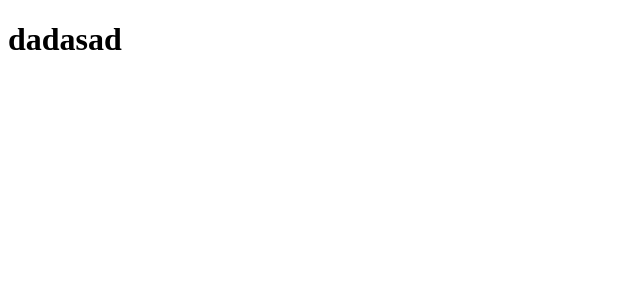
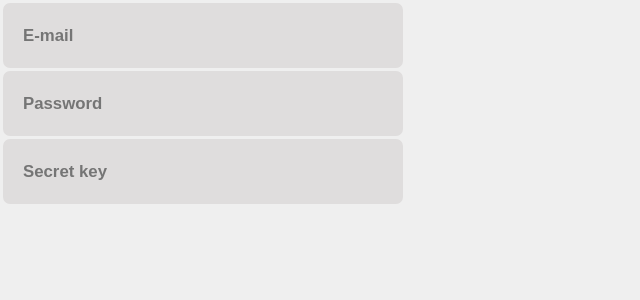
Before and after one commit to Jhon9191/appLanchoneteReact, a React (Create React App) app: page / in a window 1280 px wide. Before the commit this address led to /dashboard. Shown: the top 300 px of the page, without its empty margins (0-640 px from the left). Built offline with nearby package versions, Linux system fonts and the light colour scheme.

Commit message:
Creating a simple imput component

```diff
--- a/package.json
+++ b/package.json
@@ -9,6 +9,7 @@
     "firebase": "^9.6.1",
     "react": "^17.0.2",
     "react-dom": "^17.0.2",
+    "react-icons": "^4.3.1",
     "react-router-dom": "^5.3.0",
     "react-scripts": "5.0.0",
     "web-vitals": "^2.1.2"
--- a/src/App.js
+++ b/src/App.js
@@ -1,8 +1,8 @@
 import React from 'react';
 import { BrowserRouter } from 'react-router-dom';
+import styles from './App.css';
 
 import Route from './Routes';
-//import firebase from './services/firebase';
 
 function App() {
   return (
--- /dev/null
+++ b/src/Components/InputText/InputText.css
@@ -0,0 +1,33 @@
+.input {
+    font-size: 1.20em;
+    font-weight: bold;
+    color: rgba(215, 0, 82, 0.7);
+    display: flex;
+    justify-content: space-between;
+    align-items: center;
+    background-color: #dfdddd;
+    width: 360px;
+    height: 25px;
+    padding: 20px;
+    margin: 3px;
+    border: 0;
+    border-radius: 7px;
+}
+
+.input spam{
+    font-family: Arial, Helvetica, sans-serif;
+    color: rgba(215, 0, 82, 0.7);
+    font-size: 1em;
+    background-color: transparent;
+    border-width: 0px;
+}
+
+.button{
+    cursor: pointer;
+}
+
+@media screen and (max-width: 400px){
+    .input{
+        width: 190px;
+    }
+}
--- /dev/null
+++ b/src/Components/InputText/index.jsx
@@ -0,0 +1,14 @@
+import React from 'react';
+import './InputText.css';
+
+const InputText = ({ children, placeholder, type, funcao }) => {
+
+    return (
+        <div>
+            {children}
+            <input className="input" onChange={funcao} placeholder={placeholder} type={type}/>
+        </div>
+    );
+}
+
+export default InputText;
--- a/src/Routes/Route.js
+++ b/src/Routes/Route.js
@@ -7,7 +7,7 @@ export default function RouteWrapper({
 }){
 
   const loading = false;
-  const signed = true;
+  const signed = false;
 
   if(loading){
     return(
--- a/src/Routes/index.js
+++ b/src/Routes/index.js
@@ -10,7 +10,6 @@ export default function Routes(){
     <Switch>
       <Route exact path="/" component={Signin} />
       <Route exact path="/register" component={Signup} />
-
       <Route exact path="/dashboard" component={Dashboard} isPrivate />
     </Switch>
   )
--- a/src/pages/Signin/index.js
+++ b/src/pages/Signin/index.js
@@ -1,11 +1,30 @@
-import React from 'react';
 
-function Signin() {
-    return (
-      <div>
-        <h1>Signin</h1>
-      </div>
-    );
+import { useState, useEffect } from 'react';
+
+import './signin.css';
+import IputText from '../../Components/InputText';
+
+function SignIn() {
+
+  const [email, setEmail] = useState('');
+  const [password, setPassword] = useState('');
+  const [secure,setSecure] = useState(false);
+
+  useEffect(() => {
+    console.log(secure)
+  },[secure]);
+
+  const retorna = () => {
+    return setSecure(!secure);
   }
 
-  export default Signin;
+  return (
+    <div>
+      <IputText placeholder="E-mail"/>
+      <IputText placeholder="Password" type="password"hasIcon={true} funcao={retorna}/>
+      <IputText placeholder="Secret key" type="text"/>
+    </div>
+  );
+}
+
+export default SignIn;
--- /dev/null
+++ b/src/pages/Signin/signin.css
@@ -0,0 +1,68 @@
+
+.container-center{
+  height: 100%;
+  display: flex;
+  justify-content: center;
+  align-items: center;
+  background-color: #121212;
+}
+
+.login{
+  background: #EAEAEC;
+  width: 600px;
+  display: flex;
+  align-items: center;
+  justify-content: center;
+  flex-direction: column;
+}
+
+.login-area{
+  display: flex;
+  justify-content: center;
+  background-color: #181c2e;
+  width: 100%;
+}
+
+.login-area img{
+  padding: 20px;
+  width: 170px;
+  height: 130px;
+}
+
+form{
+  margin-top: 1.5em;
+  width: 90%;
+  display: flex;
+  flex-direction: column;
+}
+
+form h1{
+  text-align: center;
+  margin-bottom: 0.5em;
+  color: #181c2e;
+}
+
+.login input{
+  margin-bottom: 15px;
+  height: 35px;
+  border:0;
+  border-radius: 7px;
+  padding: 10px;
+  font-size: 15px;
+  background-color: #FFF;
+}
+
+form button{
+  height: 35px;
+  border:0;
+  border-radius: 7px;
+  background-color: #181c2e;
+  color: #FFF;
+  font-size: 1.3em;
+}
+
+.login a{
+  margin: 1.5em 0;
+  color: #000;
+  cursor: pointer;
+}
```
Also changed, not shown: 2 other files (tests, documents, lock files or other folders).
